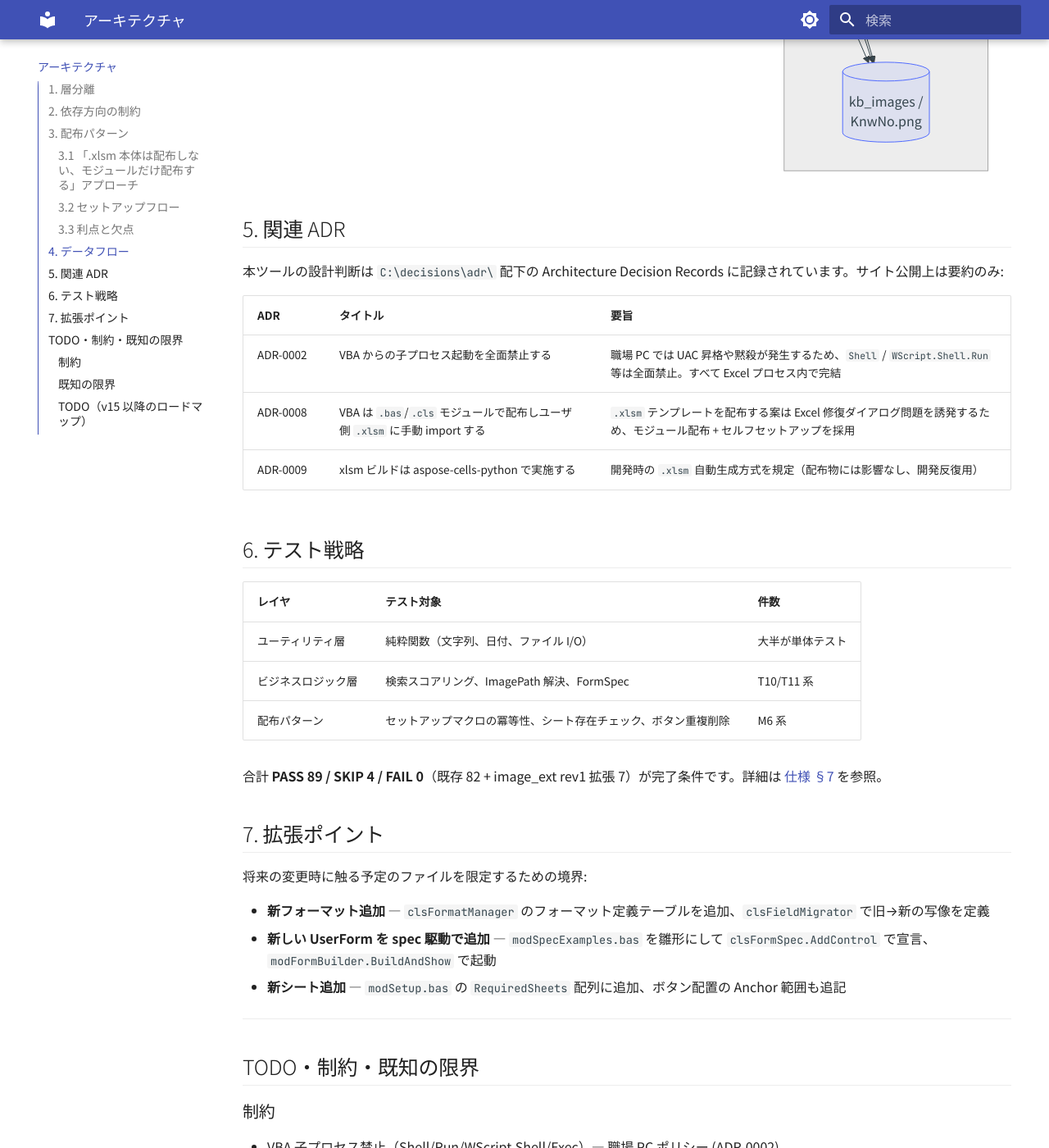
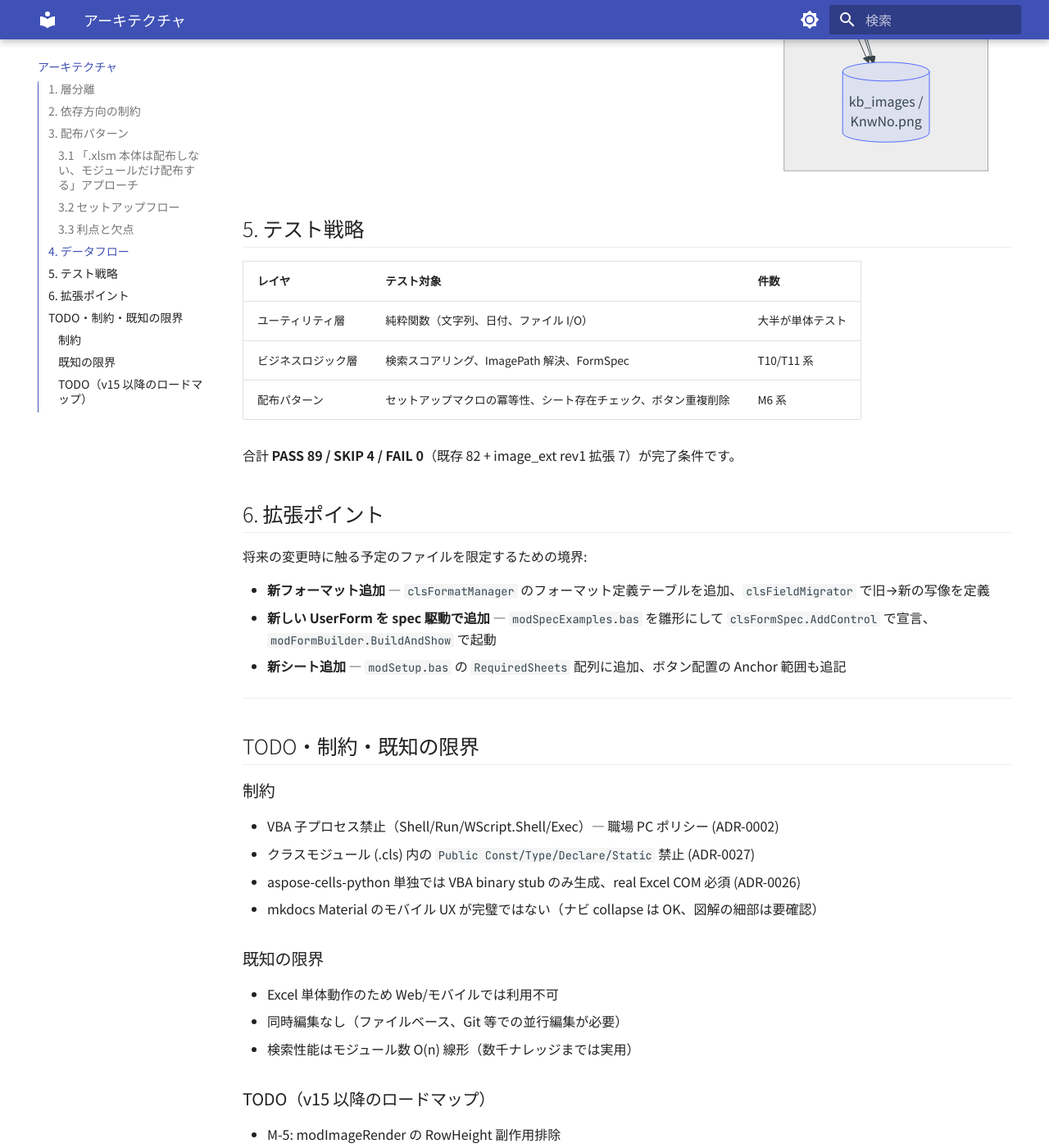
Before and after one commit to ai-crafted-portfolio/knowledgevba, an MkDocs documentation site: the page built from docs/architecture.md, in a window 1280 px wide and 1400 px high, scrolled down 5997 px. Shown: the whole window at 82% size. Built offline with MkDocs 1.6.1 and Material for MkDocs 9.7.7, drawn with Linux system fonts in a browser that asks for light colours.

````diff
--- a/docs/architecture.md
+++ b/docs/architecture.md
@@ -1,6 +1,6 @@
 ---
 title: アーキテクチャ
-description: 層分離図、依存関係、配布パターン、関連 ADR
+description: 層分離図、依存関係、配布パターン
 tags:
   - excel
   - vba
@@ -157,17 +157,7 @@ flowchart LR
     SE -->|ログ出力| Log
 ```
 
-## 5. 関連 ADR
-
-本ツールの設計判断は `C:\decisions\adr\` 配下の Architecture Decision Records に記録されています。サイト公開上は要約のみ:
-
-| ADR | タイトル | 要旨 |
-|---|---|---|
-| ADR-0002 | VBA からの子プロセス起動を全面禁止する | 職場 PC では UAC 昇格や黙殺が発生するため、`Shell` / `WScript.Shell.Run` 等は全面禁止。すべて Excel プロセス内で完結 |
-| ADR-0008 | VBA は `.bas`/`.cls` モジュールで配布しユーザ側 `.xlsm` に手動 import する | `.xlsm` テンプレートを配布する案は Excel 修復ダイアログ問題を誘発するため、モジュール配布 + セルフセットアップを採用 |
-| ADR-0009 | xlsm ビルドは aspose-cells-python で実施する | 開発時の `.xlsm` 自動生成方式を規定（配布物には影響なし、開発反復用） |
-
-## 6. テスト戦略
+## 5. テスト戦略
 
 | レイヤ | テスト対象 | 件数 |
 |---|---|---|
@@ -175,9 +165,9 @@ flowchart LR
 | ビジネスロジック層 | 検索スコアリング、ImagePath 解決、FormSpec | T10/T11 系 |
 | 配布パターン | セットアップマクロの冪等性、シート存在チェック、ボタン重複削除 | M6 系 |
 
-合計 **PASS 89 / SKIP 4 / FAIL 0**（既存 82 + image_ext rev1 拡張 7）が完了条件です。詳細は [仕様 §7](spec.md#7) を参照。
+合計 **PASS 89 / SKIP 4 / FAIL 0**（既存 82 + image_ext rev1 拡張 7）が完了条件です。
 
-## 7. 拡張ポイント
+## 6. 拡張ポイント
 
 将来の変更時に触る予定のファイルを限定するための境界:
 
````
Also changed, not shown: docs/index.md (+3 -7 lines), docs/qa.md (+4 -14 lines), docs/source/index.md (+4 -7 lines), docs/source/infrastructure/modsetup.md (+1 -1 lines), docs/source/utility/modformatcolumns.md (+2 -4 lines).
